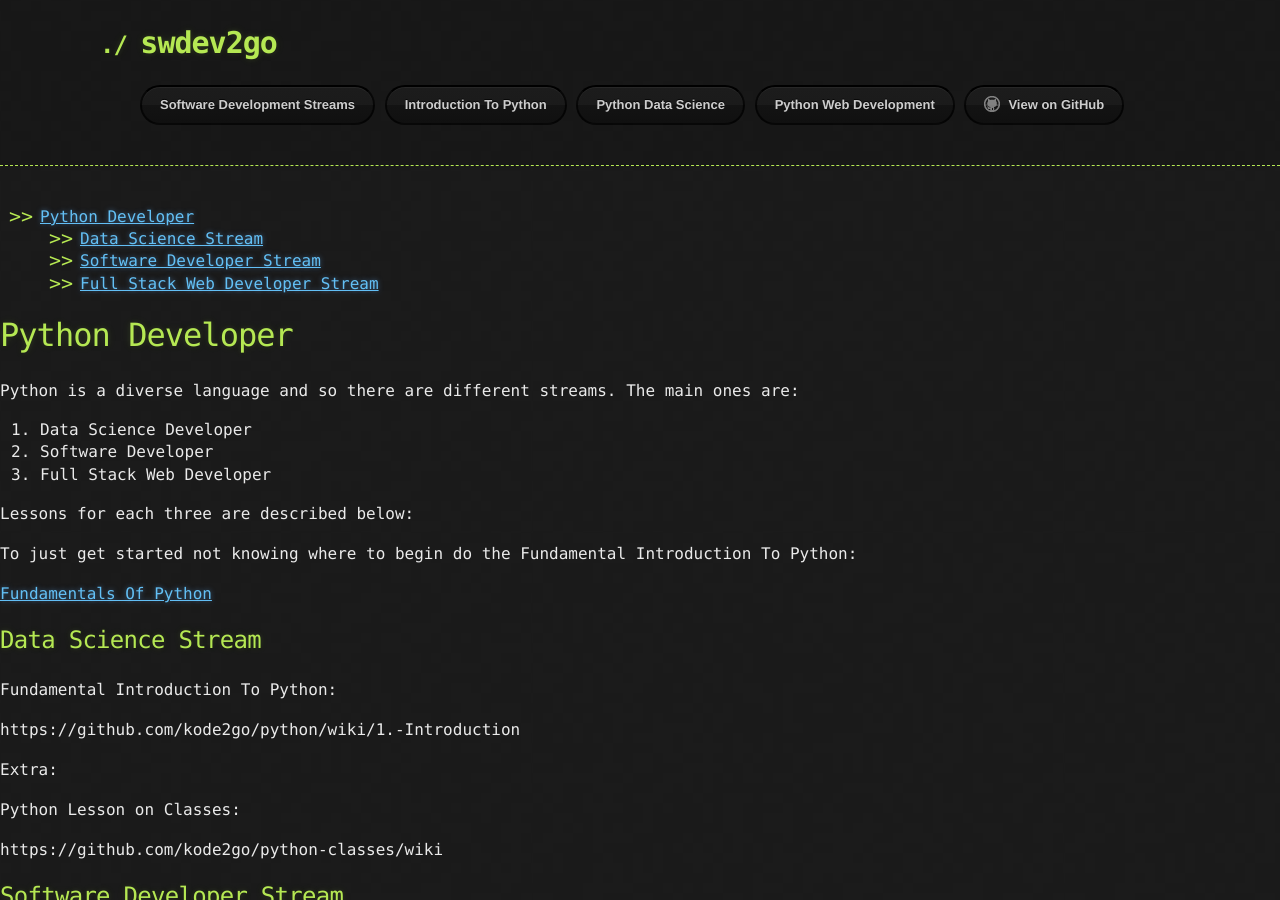
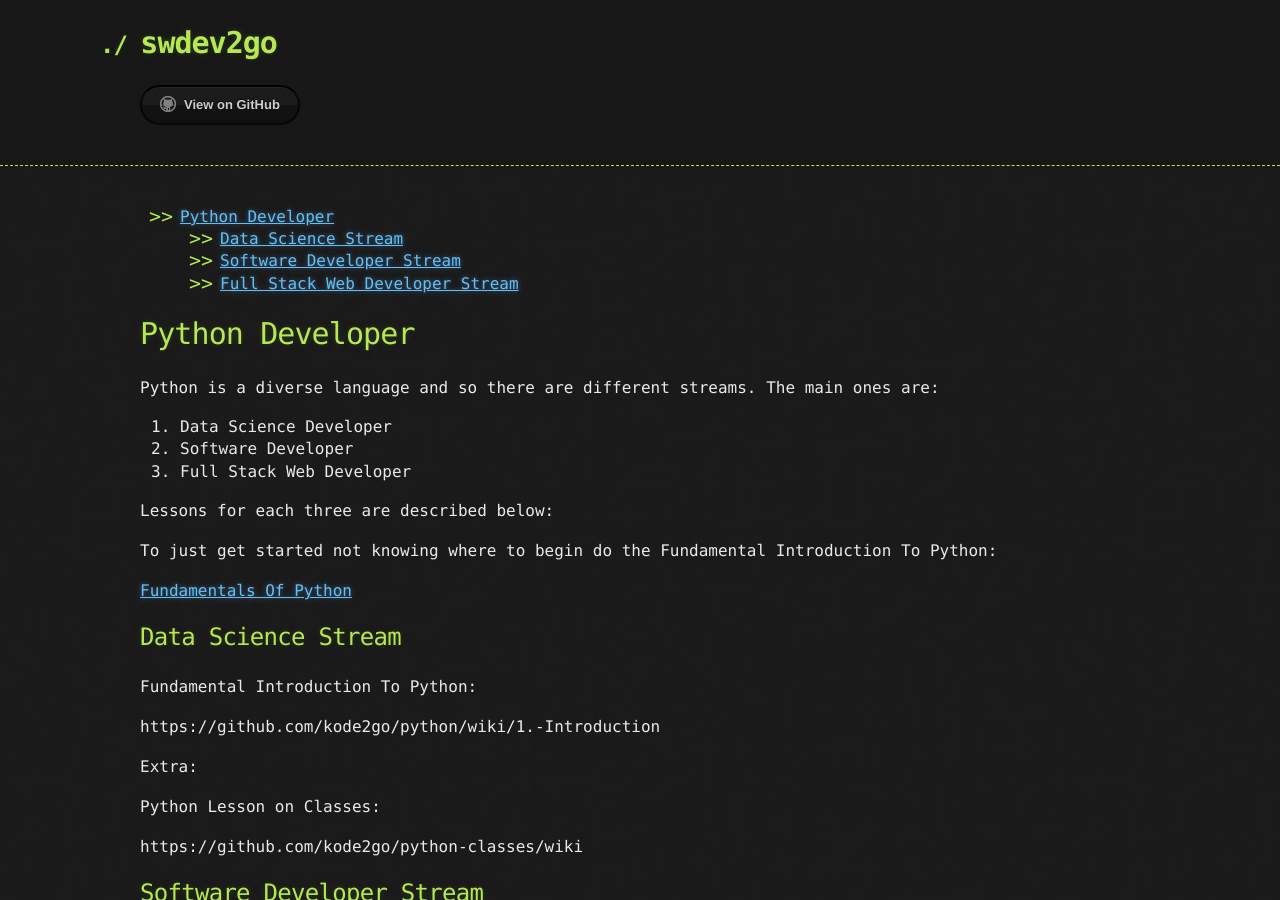
Before and after one commit to kode2go/swdev2go, a Jekyll site: the page built from index.md, in a window 1280 px wide and 900 px high. Built offline with Jekyll 4.4.1, drawn with Linux system fonts in a browser that asks for light colours; our own code applies the rules of GitHub Pages for plain Markdown files; the repository's description, which GitHub fills in, is left out.

Commit message:
Update default.html

```diff
--- a/_layouts/default.html
+++ b/_layouts/default.html
@@ -6,7 +6,6 @@
     <meta name="viewport" content="width=device-width, initial-scale=1">
     <link rel="stylesheet" href="{{ '/assets/css/style.css?v=' | append: site.github.build_revision | relative_url }}">
     {% include head-custom.html %}
-
 
 {% seo %}
   </head>
@@ -21,17 +20,17 @@
         <h2>{{ site.description | default: site.github.project_tagline }}</h2>
 
         <section id="downloads">
-          <a href="{{ relative_url }}" class="btn">Software Development Streams</a>
-          <a href="https://kode2go.github.io/python2go/python_lesson_1_intro.html" class="btn">Introduction To Python</a>
-          <a href="https://kode2go.github.io/python2go/another-page.html" class="btn">Python Data Science</a>
-          <a href="https://kode2go.github.io/python2go/another-page.html" class="btn">Python Web Development</a>
+          {% if site.show_downloads %}
+            <a href="{{ site.github.zip_url }}" class="btn">Download as .zip</a>
+            <a href="{{ site.github.tar_url }}" class="btn">Download as .tar.gz</a>
+          {% endif %}
           <a href="{{ site.github.repository_url }}" class="btn btn-github"><span class="icon"></span>View on GitHub</a>
-
-
         </section>
       </div>
     </header>
 
+    <div class="container">
+      <section id="main_content">
         {{ content }}
       </section>
     </div>
```
